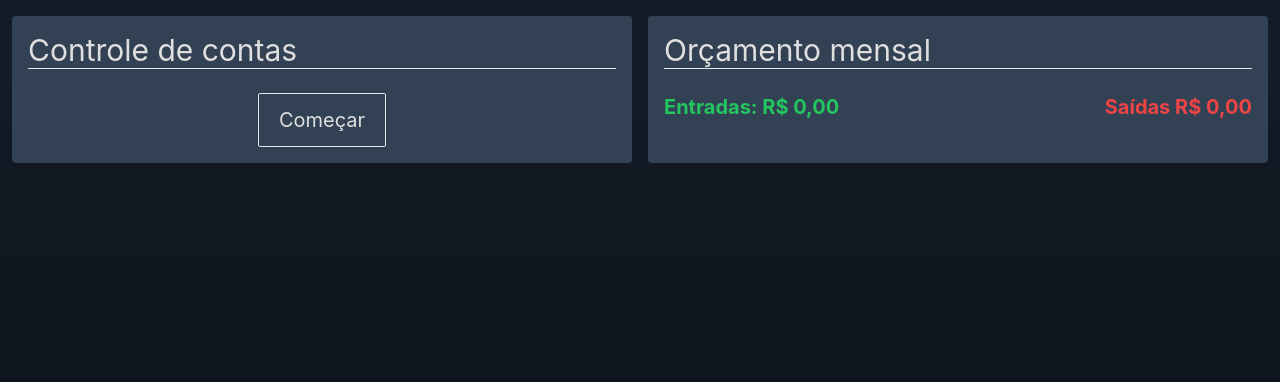
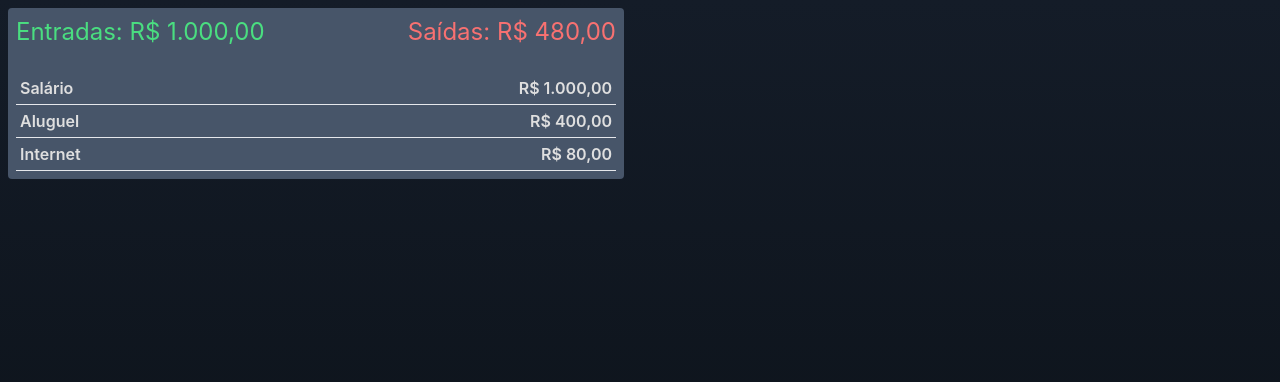
Before and after one commit to josecarlosmonteiro/f-control, a React (Create React App) app: page / in a window 1280 px wide. Shown: the top 382 px of the page. Built offline with nearby package versions, Linux system fonts and the light colour scheme; data requests are answered from the project's data file.

Commit message:
feat: corrigir e recomeçar implementaçãod e componente de orçamento.

```diff
--- a/src/components/Budget/index.tsx
+++ b/src/components/Budget/index.tsx
@@ -1,32 +1,32 @@
-import { useContext } from "react";
-import { BudgetContext } from "../../contexts/BudgetProvider";
-import { currency, totalFromList } from "../../utils/monetary";
-import SimpleList from "../shared/SimpleList";
+import { BudgetProps, useBudget } from "../../hooks/useBudget";
+import { currency } from "../../utils/monetary";
+
+const BudgetItem = ({ title, value }: BudgetProps) => {
+  return (
+    <div className="flex justify-between items-center p-1 border-b font-semibold">
+      <span>{title}</span>
+      <span>{currency(value)}</span>
+    </div>
+  );
+};
 
 export default function Budget() {
-  const { filterByType } = useContext(BudgetContext);
+  const { budget, totals } = useBudget();
 
   return (
     <div>
-      <div className="text-3xl">Orçamento mensal</div>
-      <hr />
-      <br />
-      <div className="flex justify-between text-xl font-bold">
-        <div className="text-green-500">
-          Entradas: {currency(totalFromList(filterByType("in")))}
-        </div>
-        <div className="flex justify-between text-red-500">
-          Saídas {currency(totalFromList(filterByType("out")))}
-        </div>
+      <div className="flex justify-between">
+        <h1 className="text-2xl text-green-400">
+          Entradas: {currency(totals.in)}
+        </h1>
+        <h1 className="text-2xl text-red-400">
+          Saídas: {currency(totals.out)}
+        </h1>
       </div>
       <br />
-      <div className="grid grid-cols-2 gap-4">
-        <div className="w-full">
-          <SimpleList type="in" list={filterByType("in")} />
-        </div>
-        <div className="w-full">
-          <SimpleList type="out" list={filterByType("out")} />
-        </div>
+      <div>
+        {!!budget.length &&
+          budget.map((item) => <BudgetItem key={item.id} {...item} />)}
       </div>
     </div>
   );
--- a/src/components/MonthControl/index.tsx
+++ /dev/null
@@ -1,46 +0,0 @@
-import { useContext, useState } from "react";
-import { BudgetContext } from "../../contexts/BudgetProvider";
-import { Modal } from "../shared/Modal";
-import SimpleList from "../shared/SimpleList";
-
-export default function MonthControl() {
-  const { budget, filterByType } = useContext(BudgetContext);
-  const [modalOpen, setModalOpen] = useState(false);
-
-  return (
-    <>
-      <h1 className="text-3xl">Controle de contas</h1>
-      <hr />
-      <br />
-      {!!budget.length ? (
-        <div className="grid grid-cols-8 gap-4">
-          <div className="col-span-6">
-            <SimpleList list={filterByType("out")} />
-          </div>
-          <div className="col-span-2 flex flex-col gap-4 justify-center">
-            <button className="w-full py-2 border rounded-sm hover:bg-slate-600">
-              Editar
-            </button>
-            <button className="w-full py-2 border rounded-sm hover:bg-slate-600">
-              Fechar mês
-            </button>
-          </div>
-        </div>
-      ) : (
-        <div className="flex justify-center items-center">
-          <button
-            onClick={() => setModalOpen(true)}
-            className="p-3 px-5 text-xl border rounded-sm hover:bg-slate-600"
-          >
-            Começar
-          </button>
-        </div>
-      )}
-      <Modal
-        title="Orçamento"
-        isOpen={modalOpen}
-        closeFunction={() => setModalOpen(false)}
-      ></Modal>
-    </>
-  );
-}
--- a/src/contexts/BudgetProvider.tsx
+++ /dev/null
@@ -1,31 +0,0 @@
-import { createContext, ReactNode, useEffect, useState } from "react";
-import { api } from "../service/api";
-
-export interface BudgetProps {
-  id: number;
-  title: string;
-  value: number | string;
-  type: string;
-}
-
-export const BudgetContext = createContext<any>({});
-
-export function BudgetProvider({ children }: { children: ReactNode }) {
-  const [budget, setBudget] = useState<BudgetProps[]>([]);
-
-  useEffect(() => {
-    (async function () {
-      const response = await api.get("budget");
-      setBudget(response.data);
-    })();
-  }, []);
-
-  const filterByType = (type: string) =>
-    budget.filter((el: BudgetProps) => el.type === type);
-
-  const context = { budget, filterByType };
-
-  return (
-    <BudgetContext.Provider value={context}>{children}</BudgetContext.Provider>
-  );
-}
--- a/src/database/db.json
+++ b/src/database/db.json
@@ -1,3 +1,22 @@
 {
-  "budget": []
+  "budget": [
+    {
+      "id": "1",
+      "title": "Salário",
+      "type": "in",
+      "value": 1000
+    },
+    {
+      "id": "2",
+      "title": "Aluguel",
+      "type": "out",
+      "value": 400
+    },
+    {
+      "id": "3",
+      "title": "Internet",
+      "type": "out",
+      "value": 80
+    }
+  ]
 }
--- /dev/null
+++ b/src/hooks/useBudget.ts
@@ -0,0 +1,48 @@
+import { useEffect, useState } from "react";
+import { api } from "../services/api";
+
+export interface BudgetProps {
+  id: string;
+  title: string;
+  type: "in" | "out";
+  value: number | string;
+}
+
+interface TotalsProps {
+  in: number;
+  out: number;
+}
+
+export function useBudget() {
+  const [budget, setBudget] = useState<BudgetProps[]>([]);
+  const [totals, setTotals] = useState<TotalsProps>({ in: 0, out: 0 });
+
+  useEffect(() => {
+    (async function () {
+      const { data } = await api.get("budget");
+
+      setBudget(data);
+      setTotals({
+        in: data
+          .filter((el: BudgetProps) => el.type === "in")
+          .reduce(
+            (prev: number, current: BudgetProps) =>
+              prev + Number(current.value),
+            0
+          ),
+        out: data
+          .filter((el: BudgetProps) => el.type === "out")
+          .reduce(
+            (prev: number, current: BudgetProps) =>
+              prev + Number(current.value),
+            0
+          ),
+      });
+    })();
+  }, []);
+
+  return {
+    budget,
+    totals,
+  };
+}
--- a/src/pages/Home/index.tsx
+++ b/src/pages/Home/index.tsx
@@ -1,27 +1,12 @@
 import React from "react";
 import Budget from "../../components/Budget";
-import MonthControl from "../../components/MonthControl";
-// import { SideMenuOptions } from "../../components/SideFunctions";
-import { BudgetProvider } from "../../contexts/BudgetProvider";
 
 export default function Home() {
   return (
     <div className="grid grid-cols-12 gap-4">
-      {/* <div className="col-span-2">
-        <SideMenuOptions />
-      </div> */}
-      <BudgetProvider>
-        <div className="col-span-12 mt-2">
-          <div className="grid grid-cols-12 gap-4 mt-2 px-3">
-            <div className="col-span-6 p-4 bg-slate-700 rounded">
-              <MonthControl />
-            </div>
-            <div className="col-span-6 p-4 bg-slate-700 rounded">
-              <Budget />
-            </div>
-          </div>
-        </div>
-      </BudgetProvider>
+      <div className="col-span-6 p-2 m-2 rounded bg-slate-600">
+        <Budget />
+      </div>
     </div>
   );
 }
```
Also changed, not shown: src/services/api.ts (renamed from src/service/api.ts).
